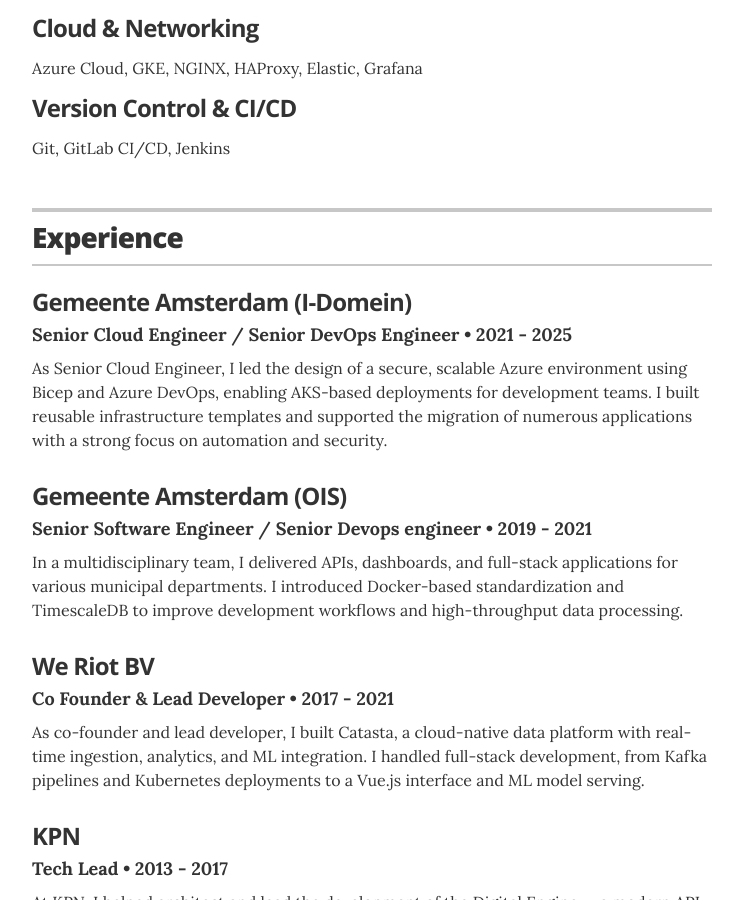
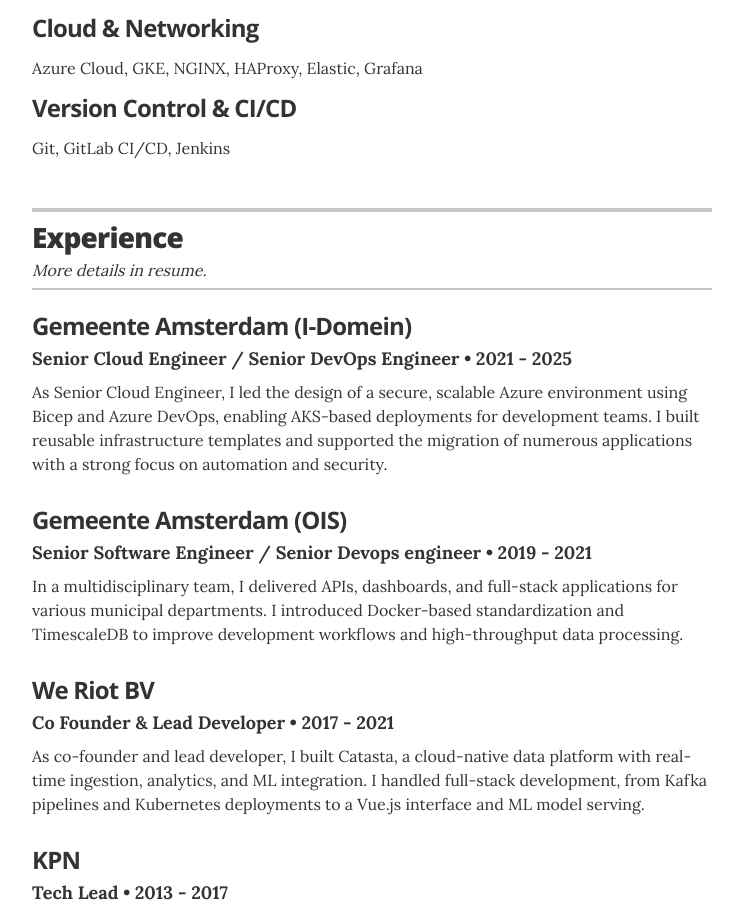
Before and after one commit to nielslensink/resume, a Jekyll site: the page built from index.html, in a window 1280 px wide and 900 px high, scrolled down 1002 px. Shown: the whole window, without its empty margins (268-1011 px from the left). Built offline with Jekyll 4.4.1, drawn with Linux system fonts in a browser that asks for light colours.

Commit message:
Add note

```diff
--- a/_layouts/resume.html
+++ b/_layouts/resume.html
@@ -76,6 +76,7 @@
 
         <header class="section-header">
           <h2>Experience</h2>
+          <i>More details in resume.</i>
         </header>
 
         {% for job in site.data.experience %}
```
